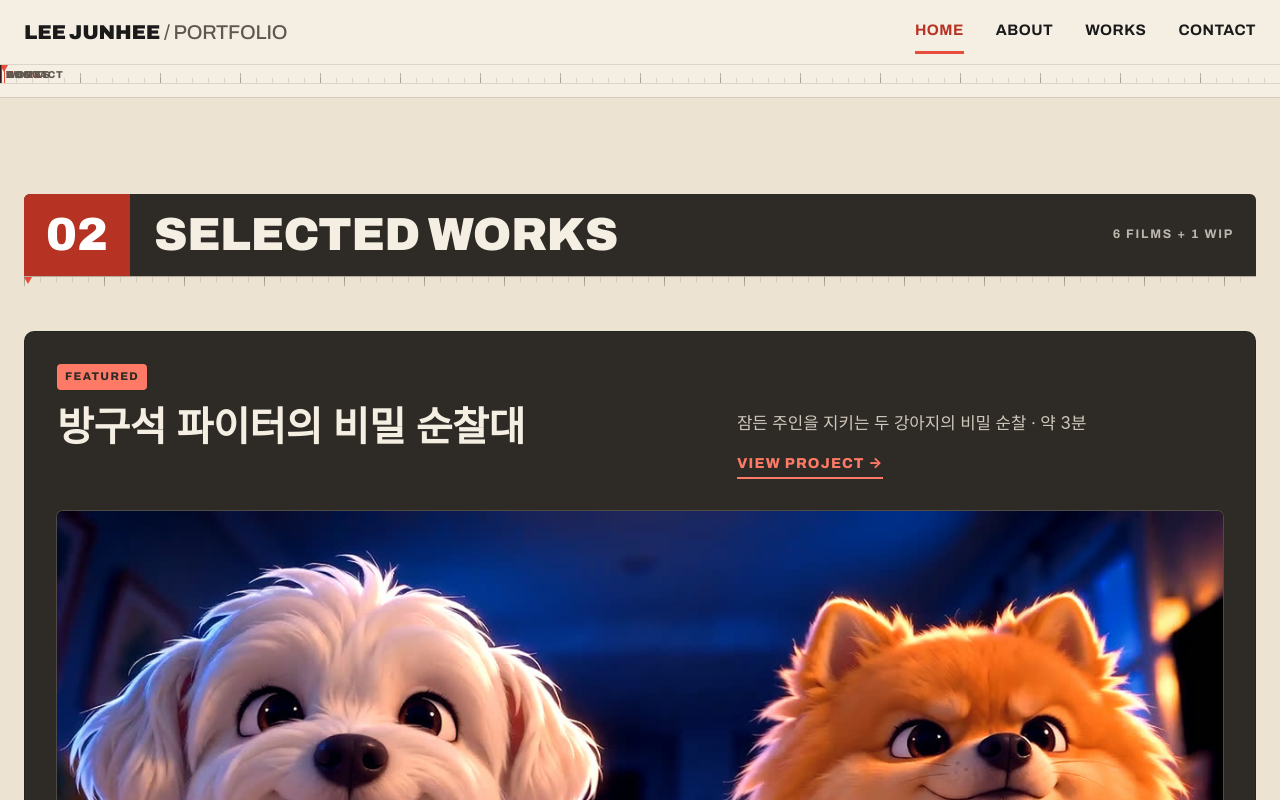
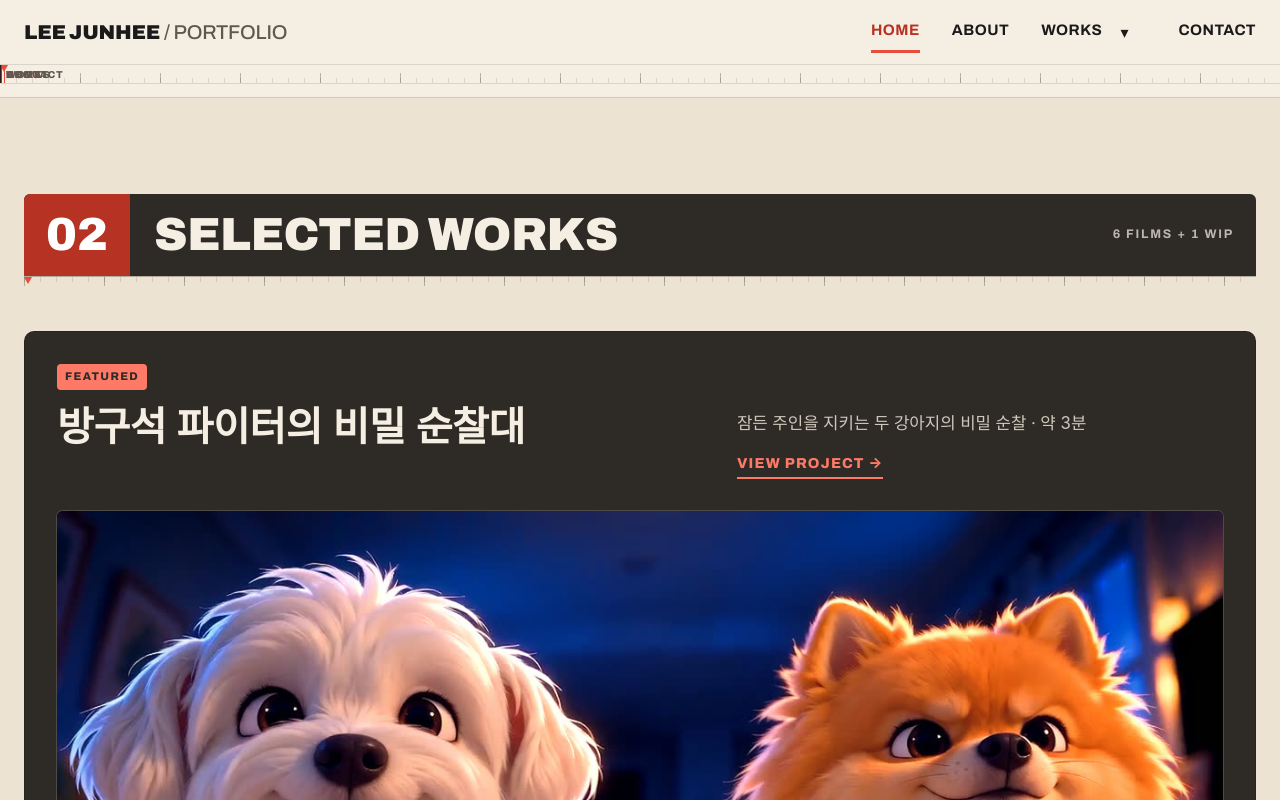
Before and after one commit to bbutti79/Portfolio, a website: page index.html in a window 1280 px wide. Both pictures are taken after a click on the link "WORKS". Shown: the part 2098-2898 px from the top of the page. Drawn offline with Linux system fonts and the light colour scheme; a web font is replaced by a local one.

Commit message:
Add Works submenu and improve document outline

```diff
--- a/assets/css/style.css
+++ b/assets/css/style.css
@@ -990,3 +990,16 @@ html.zoom-locked {
     margin-top: 40px;
   }
 }
+
+/* WORKS 하위 작품 목록 */
+.nav-works { position: relative; display: flex; align-items: center; flex-wrap: wrap; }
+.works-toggle { display: inline-flex; align-items: center; justify-content: center; width: 44px; min-height: 44px; border: 0; border-radius: 4px; background: transparent; color: var(--ink); cursor: pointer; font-size: 1rem; }
+.works-toggle:hover, .works-toggle[aria-expanded="true"] { background: var(--paper); color: var(--accent-text); }
+.site-nav .works-submenu { position: absolute; top: 100%; right: 0; z-index: 5; display: flex; flex-direction: column; gap: 0; width: 320px; max-width: calc(100vw - 32px); max-height: calc(100dvh - 100px); overflow-y: auto; padding: 8px; border: 1px solid var(--hair-strong); border-radius: 8px; background: var(--card); box-shadow: 0 12px 28px rgba(26,26,26,.15); }
+.site-nav .works-submenu[hidden] { display: none; }
+.site-nav .works-submenu a { display: block; padding: 10px 12px; min-height: 44px; border-bottom: 0; border-radius: 4px; font-size: .875rem; letter-spacing: 0; overflow-wrap: anywhere; }
+.site-nav .works-submenu a:hover, .site-nav .works-submenu a:focus-visible, .site-nav .works-submenu a[aria-current="page"] { background: var(--paper); color: var(--accent-text); }
+@media (max-width: 719px) {
+  .nav-works > a { flex: 1; }
+  .site-nav .works-submenu { position: static; width: 100%; max-width: none; max-height: none; margin: 0 0 8px; box-shadow: none; }
+}
--- a/assets/js/main.js
+++ b/assets/js/main.js
@@ -23,7 +23,9 @@
     var nav = document.getElementById("site-nav");
     if (!toggle || !nav) { return; }
 
+    var closeWorks = initWorksNav(nav);
     var setOpen = function (open) {
+      if (!open) { closeWorks(); }
       nav.classList.toggle("is-open", open);
       toggle.setAttribute("aria-expanded", String(open));
       toggle.setAttribute("aria-label", open ? "메뉴 닫기" : "메뉴 열기");
@@ -42,7 +44,7 @@
       setOpen(false);
     });
     document.addEventListener("keydown", function (event) {
-      if (event.key === "Escape" && nav.classList.contains("is-open")) {
+      if (!event.defaultPrevented && event.key === "Escape" && nav.classList.contains("is-open")) {
         setOpen(false);
         toggle.focus();
       }
@@ -50,6 +52,57 @@
     window.addEventListener("resize", function () {
       if (window.innerWidth >= 720) { setOpen(false); }
     });
+  }
+
+  /* WORKS 링크는 목록 이동, 별도 버튼은 완성작 하위 목록을 펼친다. */
+  function initWorksNav(nav) {
+    var link = nav.querySelector('a[href$="#works"]');
+    if (!link) { return function () {}; }
+    var item = link.parentNode;
+    item.classList.add("nav-works");
+    var button = make("button", "works-toggle", "▾");
+    button.type = "button";
+    button.setAttribute("aria-label", "작품 목록 펼치기");
+    button.setAttribute("aria-controls", "works-submenu");
+    button.setAttribute("aria-expanded", "false");
+    var list = make("ul", "works-submenu");
+    list.id = "works-submenu"; list.hidden = true;
+    var currentId = new URLSearchParams(location.search).get("id");
+    (data.works || []).filter(function (work) { return !work.wip && work.id; }).forEach(function (work) {
+      var li = make("li"); var a = make("a", "", work.title);
+      a.href = workHref(work);
+      if (currentId === work.id && document.getElementById("work-detail")) { a.setAttribute("aria-current", "page"); }
+      li.appendChild(a); list.appendChild(li);
+    });
+    item.appendChild(button); item.appendChild(list);
+    var timer;
+    function setOpen(open) {
+      clearTimeout(timer); list.hidden = !open;
+      button.setAttribute("aria-expanded", String(open));
+      button.setAttribute("aria-label", open ? "작품 목록 접기" : "작품 목록 펼치기");
+    }
+    button.addEventListener("click", function () { setOpen(list.hidden); });
+    item.addEventListener("pointerenter", function (event) {
+      if (event.pointerType === "mouse" && window.innerWidth >= 720) { setOpen(true); }
+    });
+    item.addEventListener("pointerleave", function (event) {
+      if (event.pointerType === "mouse" && window.innerWidth >= 720) {
+        timer = setTimeout(function () { if (!item.contains(document.activeElement)) { setOpen(false); } }, 180);
+      }
+    });
+    item.addEventListener("focusout", function () {
+      setTimeout(function () { if (!item.contains(document.activeElement)) { setOpen(false); } }, 0);
+    });
+    item.addEventListener("keydown", function (event) {
+      if (event.key === "Escape" && !list.hidden) {
+        event.preventDefault(); event.stopPropagation(); setOpen(false); button.focus();
+      } else if (event.key === "ArrowDown" && (event.target === button || event.target === link)) {
+        event.preventDefault(); setOpen(true); list.querySelector("a").focus();
+      }
+    });
+    document.addEventListener("click", function (event) { if (!item.contains(event.target)) { setOpen(false); } });
+    window.addEventListener("resize", function () { setOpen(false); });
+    return function () { setOpen(false); };
   }
 
   /* 홈에서 스크롤 위치에 맞춰 메뉴 밑줄 이동 (지원하지 않는 브라우저에서는 건너뜀) */
@@ -202,7 +255,7 @@
 
   function buildTile(film, options) {
     var thumb = film.thumb || {};
-    var cell = make("article", "tile");
+    var cell = make(options && options.numbered ? "article" : "div", "tile");
     var media = make(film.href ? "a" : "div", "tile-media");
     if (film.href) {
       media.href = film.href;
@@ -222,6 +275,7 @@
       var head = make("div", "tile-head");
       var title = make("h3", "tile-title");
       title.appendChild(make("span", "no", film.no));
+      title.appendChild(document.createTextNode(" "));
       var bar = make("span", "bar");
       bar.setAttribute("aria-hidden", "true");
       title.appendChild(bar);
--- a/index.html
+++ b/index.html
@@ -24,6 +24,7 @@
   <link rel="stylesheet" href="assets/css/style.css">
 </head>
 <body>
+  <h1 class="sr-only">이준희 영상 기획·제작 포트폴리오</h1>
   <a class="skip-link" href="#main">본문으로 건너뛰기</a>
 
   <header class="site-header">
@@ -34,7 +35,8 @@
         <span class="nav-toggle-bar"></span>
         <span class="nav-toggle-bar"></span>
       </button>
-      <nav id="site-nav" class="site-nav" aria-label="주 메뉴">
+      <nav id="site-nav" class="site-nav" aria-labelledby="nav-heading">
+        <h2 id="nav-heading" class="sr-only">주 메뉴</h2>
         <ul>
           <li><a href="#home" class="is-current">HOME</a></li>
           <li><a href="#about">ABOUT</a></li>
@@ -55,7 +57,7 @@
           <div class="hero-meta">
             <p class="eyebrow"><span class="dash" aria-hidden="true"></span>PLANNING · DIRECTING · EDITING · MOTION</p>
           </div>
-          <h1 class="hero-title"><span class="w">IDEAS</span> <span class="w">IN</span><br><span class="w">MOTION</span><span class="period">.</span></h1>
+          <h2 class="hero-title"><span class="w">IDEAS</span> <span class="w">IN</span><br><span class="w">MOTION</span><span class="period">.</span></h2>
           <p class="hero-kr">아이디어를 움직임으로, 이야기를 영상으로.</p>
           <p class="hero-sub">기획부터 연출, 편집, 모션그래픽까지.</p>
           <div class="hero-cta">
@@ -103,7 +105,7 @@
     <section id="about" class="section section-line">
       <div class="container">
         <header class="section-head">
-          <h2 class="section-title"><span class="no">01</span><span class="name">ABOUT</span></h2>
+          <h2 class="section-title"><span class="no">01</span> <span class="name">ABOUT</span></h2>
           <p class="section-meta" id="about-name"></p>
         </header>
         <div id="about-body"></div>
@@ -114,7 +116,7 @@
     <section id="works" class="section works-section">
       <div class="container">
         <header class="section-head">
-          <h2 class="section-title"><span class="no">02</span><span class="name">SELECTED WORKS</span></h2>
+          <h2 class="section-title"><span class="no">02</span> <span class="name">SELECTED WORKS</span></h2>
           <p class="section-meta">6 FILMS + 1 WIP</p>
         </header>
         <div id="works-featured"></div>
@@ -141,7 +143,7 @@
     <section id="contact" class="section section-line">
       <div class="container">
         <header class="section-head">
-          <h2 class="section-title"><span class="no">04</span><span class="name">CONTACT</span></h2>
+          <h2 class="section-title"><span class="no">04</span> <span class="name">CONTACT</span></h2>
         </header>
         <p class="contact-big">함께 만들 영상, <em>기획부터</em>.</p>
         <p class="contact-sub">채용 제안 · 협업 문의</p>
```
Also changed, not shown: work.html (+2 -1 lines).
